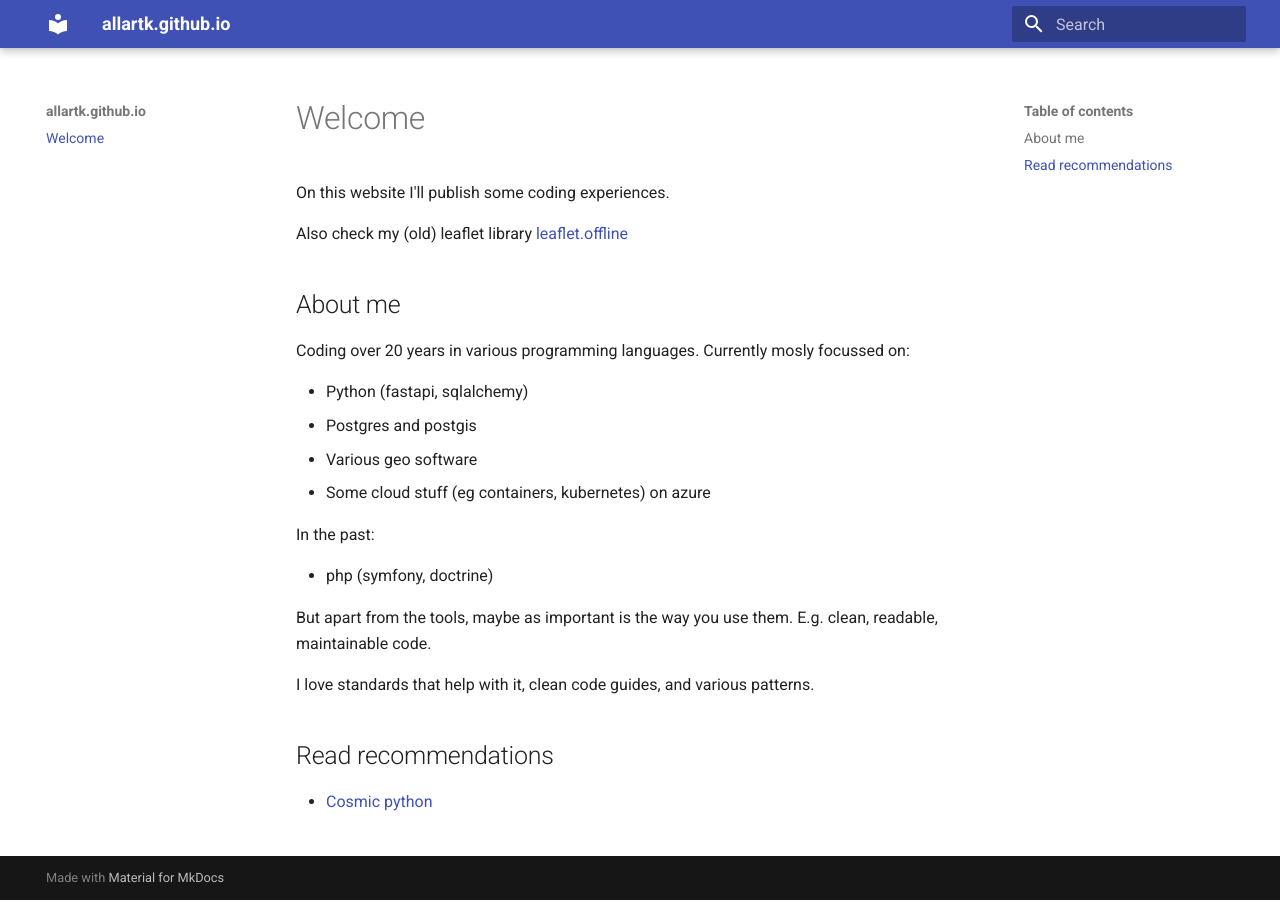
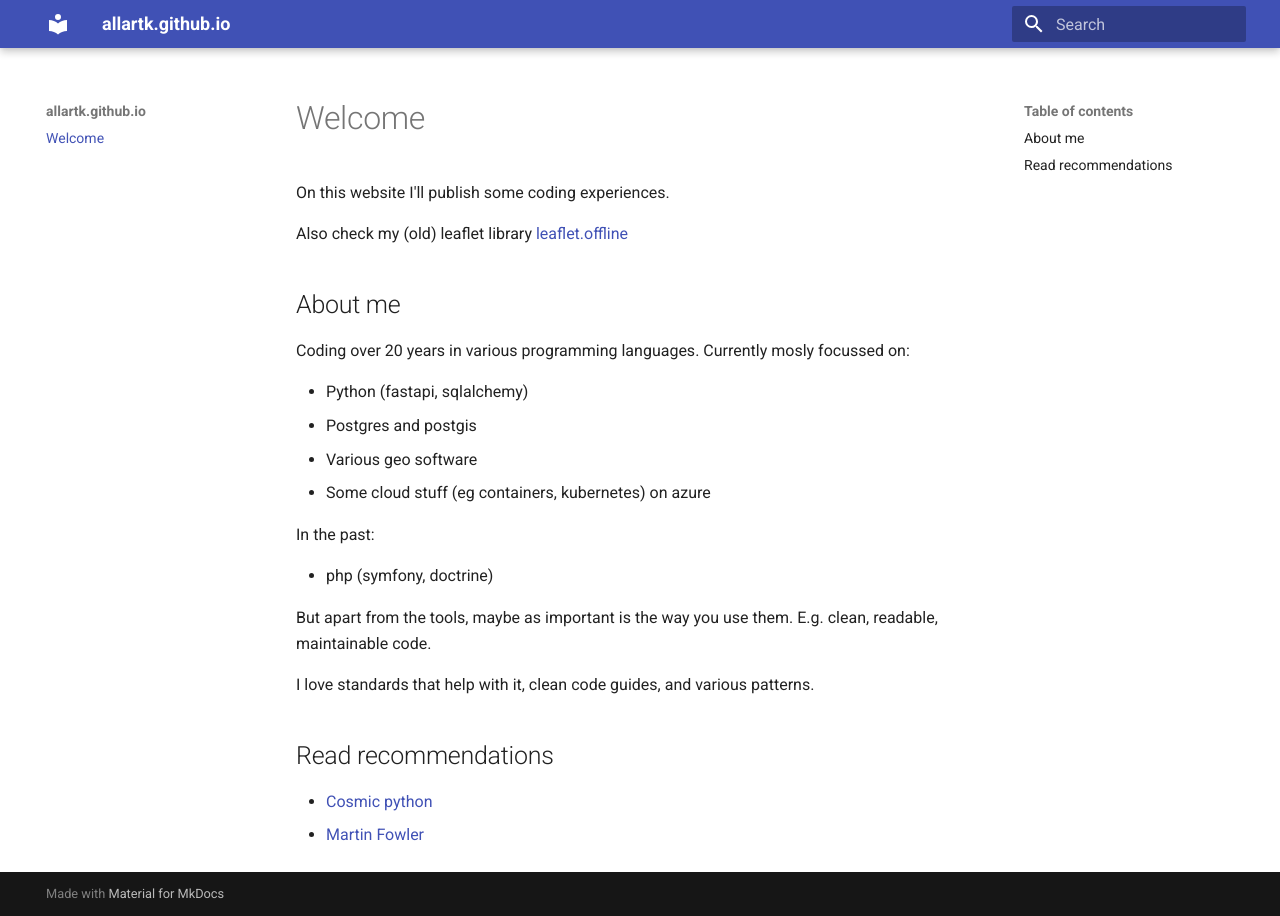
Before and after one commit to allartk/allartk.github.io, an MkDocs documentation site: the page built from docs/index.md, in a window 1280 px wide. Built offline with MkDocs 1.6.1 and Material for MkDocs 9.7.7, drawn with Linux system fonts in a browser that asks for light colours.

Commit message:
chore: add link

```diff
--- a/docs/index.md
+++ b/docs/index.md
@@ -24,3 +24,4 @@ I love standards that help with it, clean code guides, and various patterns.
 ## Read recommendations
 
 * [Cosmic python](https://www.cosmicpython.com/)
+* [Martin Fowler](https://martinfowler.com/)
```
